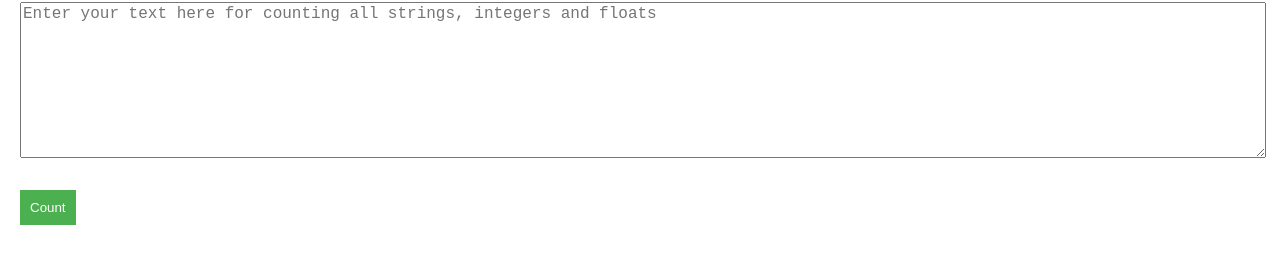
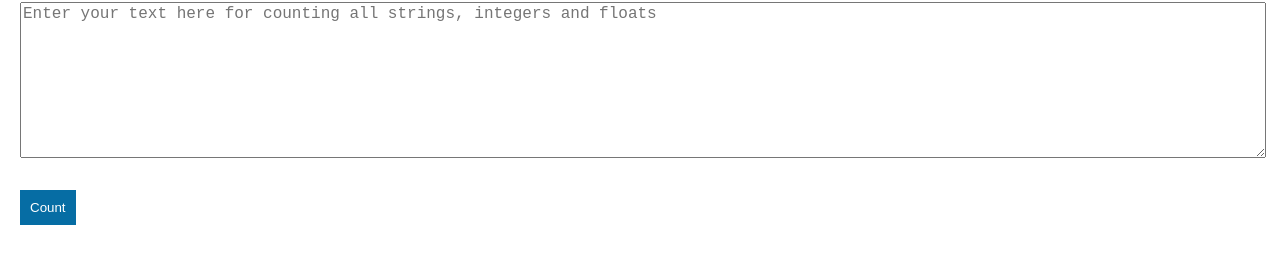
Before and after one commit to nikkefimov/char-counter, a website: page public/index.html in a window 1280 px wide. In both pictures the pointer is over the button "Count". Shown: the part 78-342 px from the top of the page. Drawn offline with Linux system fonts and the light colour scheme.

Commit message:
set modules

```diff
--- a/public/index.html
+++ b/public/index.html
@@ -25,8 +25,8 @@
             border: none;
             cursor: pointer;
         }
-        button: :hover {
-            background-color: #45a049;
+        button:hover {
+            background-color: #066da4;
         }
     </style>
 </head>
```
Also changed, not shown: package.json (added, +13 -0 lines), 1 other file.
